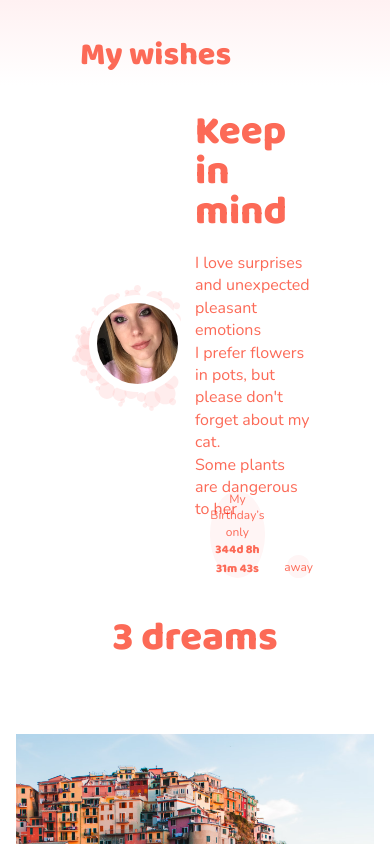
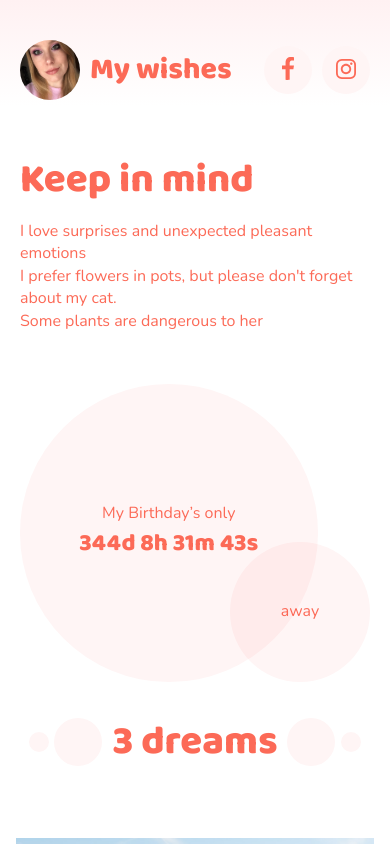
Before and after one commit to itliza/wish_list, a plain HTML site: page index.html in a window 390 px wide. Shown: the top 844 px of the page. Drawn offline with Linux system fonts and the light colour scheme.

Commit message:
add mobile

```diff
--- a/css/style.css
+++ b/css/style.css
@@ -43,6 +43,8 @@ body {
   object-fit: cover;
   border-radius: 50%;
   border: 8px solid #ffffff;
+  position: relative;
+  z-index: 10;
 }
 .decor__frame {
   width: 100%;
@@ -58,7 +60,7 @@ body {
   content: "";
   width: 100%;
   height: 125%;
-  z-index: -1;
+  /* z-index: -1; */
 }
 .decor__decoration img {
   width: 100%;
@@ -68,7 +70,7 @@ body {
 .decoration {
   padding: 0 80px;
   display: flex;
-  align-items: center;
+  align-items: flex-start;
 }
 .decor,
 .timer__box {
@@ -77,7 +79,7 @@ body {
 .timer__box {
   aspect-ratio: 1 / 1;
   display: flex;
-  justify-content: center;
+  /* justify-content: center; */
   align-items: center;
   position: relative;
   flex-direction: column;
@@ -132,21 +134,39 @@ body {
   font-family: "Baloo 2";
 }
 .social {
+  display: none;
+}
+.social__wrapper {
+  background-color: #fff5f5;
+  width: 48px;
+  height: 48px;
+  border-radius: 50%;
   display: flex;
-  position: absolute;
-  top: 414px;
-  left: 161px;
+  justify-content: center;
+  align-items: center;
 }
 .social li:not(:last-child) {
-  margin-right: 20px;
+  margin-right: 10px;
 }
 .logo {
   font-weight: 800;
   font-size: 30px;
-  /* line-height: 1.6; */
   color: #fc6a57;
   font-family: "Baloo 2";
   padding: 40px 0px;
+  display: flex;
+  align-items: center;
+}
+.logo__img {
+  margin-right: 10px;
+  display: none;
+}
+.logo__img img {
+  height: 2em;
+  width: 2em;
+  border-radius: 50%;
+  object-fit: cover;
+  display: block;
 }
 .nav {
   display: flex;
@@ -154,6 +174,7 @@ body {
   justify-content: space-between;
   align-items: center;
   padding: 0 80px;
+  margin-bottom: 60px;
 }
 .nav__bar {
   padding: 40px 0px;
@@ -414,9 +435,6 @@ body {
   .nav__link {
     padding: 9px 10px;
   }
-  .logo {
-    font-size: 32px;
-  }
   .text__par {
     font-size: 16px;
   }
@@ -467,6 +485,106 @@ body {
   }
 }
 @media (max-width: 500px) {
+  .timer {
+    height: 100%;
+  }
+  .timer__big {
+    width: 85%;
+  }
+  .timer__small {
+    width: 40%;
+    right: 0;
+  }
+  .timer__title {
+    font-size: 16px;
+  }
+  .timer__time {
+    font-size: 24px;
+  }
+  .content__text {
+    font-size: 20px;
+  }
+  .wishlist.content {
+    margin-top: 0;
+    background-color: #fff5f5;
+    padding-top: 40px;
+  }
+  .wishlist__wrapper {
+    padding: 0;
+  }
+  .wishlist__wrapper .content__wrapper {
+    background-color: #fff5f5;
+  }
+  .brands.content .title,
+  .wishlist.content .title {
+    color: #fc6a57;
+  }
+  .content .title,
+  .title__wrapper {
+    position: relative;
+  }
+  .title__wrapper::before,
+  .title__wrapper::after {
+    position: absolute;
+    content: "";
+    width: 20px;
+    height: 20px;
+    background: #fff5f5;
+    mix-blend-mode: multiply;
+    border-radius: 50%;
+    top: 50%;
+    transform: translate(-50%, -50%);
+  }
+  .title__wrapper::before {
+    left: 10%;
+  }
+  .title__wrapper::after {
+    right: 5%;
+  }
+  .content .title__wrapper .title::before,
+  .content .title__wrapper .title::after {
+    position: absolute;
+    content: "";
+    width: 48px;
+    height: 48px;
+    background: #fff5f5;
+    mix-blend-mode: multiply;
+    border-radius: 50%;
+    top: 50%;
+    transform: translate(-50%, -50%);
+  }
+  .content .title__wrapper .title::before {
+    left: 20%;
+  }
+  .content .title__wrapper .title::after {
+    right: 8%;
+  }
+  .social {
+    display: flex;
+  }
+  .logo__img {
+    display: block;
+  }
+  .logo {
+    margin-right: 10px;
+  }
+  .nav {
+    flex-wrap: wrap;
+    padding: 0 20px;
+    margin-bottom: 20px;
+  }
+  .decoration {
+    padding: 0 20px;
+  }
+  .decor {
+    display: none;
+  }
+  .timer {
+    justify-content: flex-start;
+  }
+  .timer__big {
+    left: 0;
+  }
   .content__img {
     padding: 0;
   }
--- a/index.html
+++ b/index.html
@@ -9,7 +9,28 @@
   </head>
   <body>
     <nav class="nav">
-      <div class="logo">My wishes</div>
+      <div class="logo">
+        <div class="logo__img">
+          <img src="img/avatar0.jpg" alt="" />
+        </div>
+        My wishes
+      </div>
+      <ul class="social">
+        <li class="social__wrapper">
+          <a
+            href="https://www.facebook.com/elizaveta.romanjuk"
+            class="social__link--first"
+            ><img src="img/fb.svg" alt=""
+          /></a>
+        </li>
+        <li class="social__wrapper">
+          <a
+            href="https://www.instagram.com/lizaveta_erunda/"
+            class="social__link--second"
+            ><img src="img/instagram.svg" alt=""
+          /></a>
+        </li>
+      </ul>
       <div class="nav__bar">
         <ul class="links__wrapper">
           <li class="li__wrapper">
@@ -74,7 +95,9 @@
       </div>
     </div>
     <section class="content">
-      <h2 class="title" id="threeDreams">3 dreams</h2>
+      <div class="title__wrapper">
+        <h2 class="title" id="threeDreams">3 dreams</h2>
+      </div>
       <ul class="content__wrapper">
         <li class="img__wrapper">
           <div>
@@ -96,8 +119,10 @@
         </li>
       </ul>
     </section>
-    <section class="brands">
-      <h2 class="title" id="fiveBrands">5 brands</h2>
+    <section class="brands content">
+      <div class="title__wrapper">
+        <h2 class="title" id="fiveBrands">5 brands</h2>
+      </div>
       <ul class="content__wrapper brands__wrapper">
         <li class="brand__wrapper">
           <div class="brand__img-box">
@@ -133,7 +158,7 @@
     </section>
     <section class="content">
       <h2 class="title title__extra" id="threeGood">
-        3 always <span class="title">GOOD</span> idea
+        3 always <span style="color: #fc6a57">GOOD</span> idea
       </h2>
       <ul class="content__wrapper">
         <li class="img__wrapper">
@@ -181,8 +206,11 @@
         </li>
       </ul>
     </section>
-    <section class="wishlist">
-      <h2 class="title" id="wishlist">wishlist</h2>
+    <section class="wishlist content">
+      <div class="title__wrapper">
+        <h2 class="title" id="wishlist">wishlist</h2>
+      </div>
+      <!-- <h2 class="title" id="wishlist">wishlist</h2> -->
       <div class="wishlist__wrapper">
         <ul class="content__wrapper">
           <li class="img__wrapper">
```
Also changed, not shown: img/fb.svg (added), img/instagram.svg (added).
